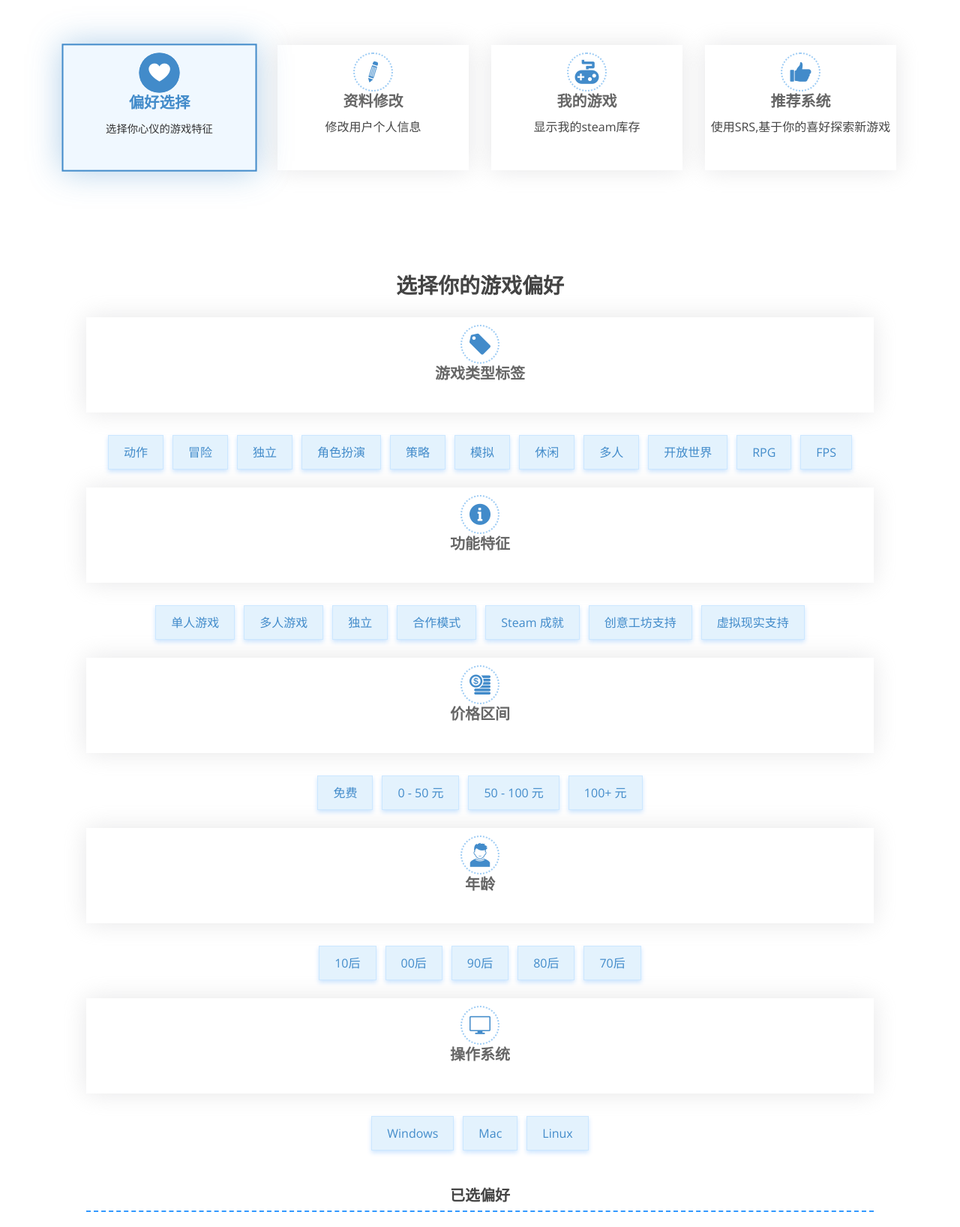
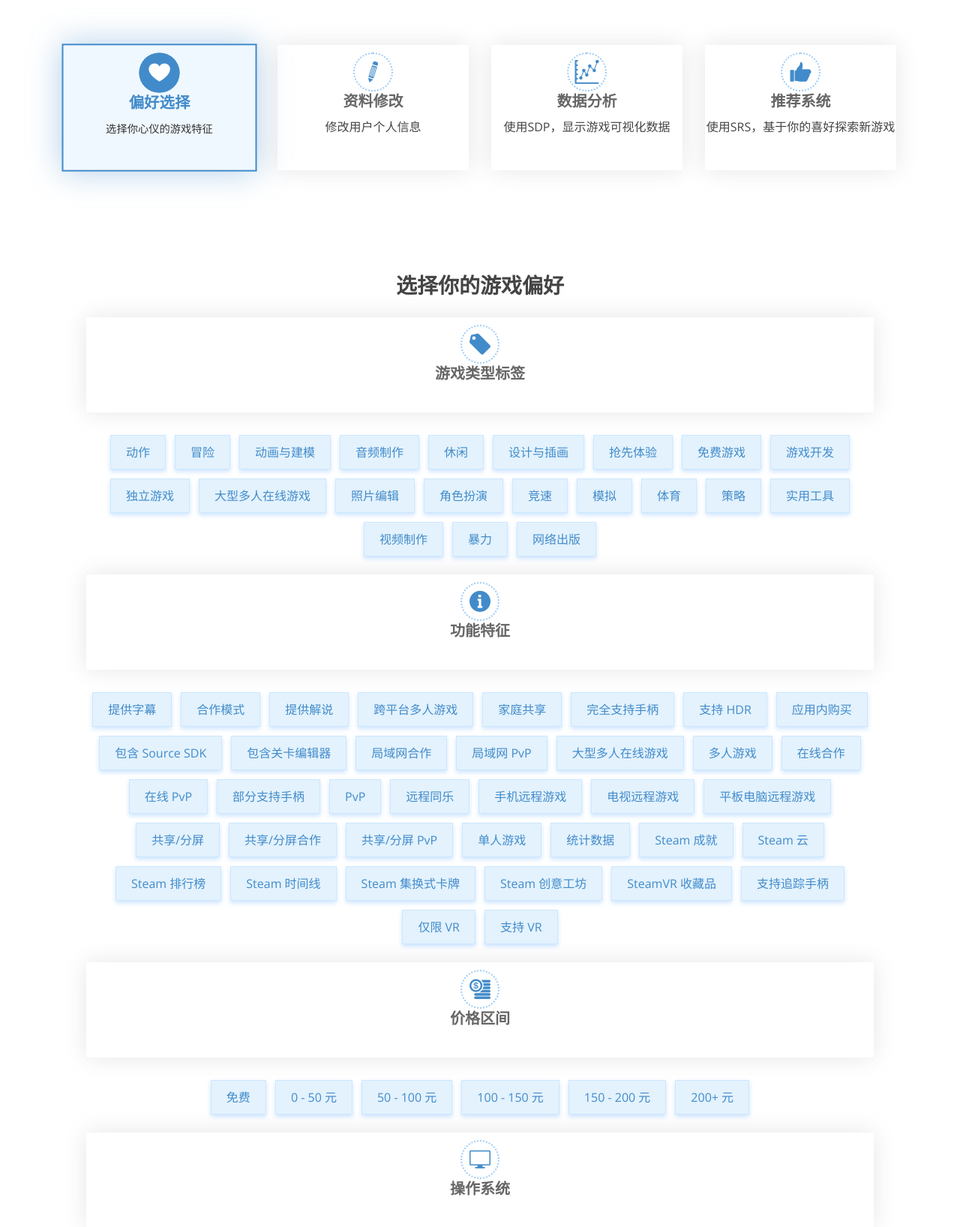
Before and after one commit to KurotaniTakeo/SteamBigData, a Flask app: page /preference in a window 1280 px wide. Shown: the part 113-1749 px from the top of the page at 75% size. Run offline with Flask 3, Linux system fonts and the light colour scheme; some libraries are stand-ins or nearby versions.

Commit message:
font end optimization

```diff
--- a/app.py
+++ b/app.py
@@ -1,4 +1,4 @@
-from flask import Flask, render_template, request, redirect, url_for, session, flash
+from flask import Flask, render_template, request, redirect, url_for, session, flash, jsonify
 from decouple import config
 from pymysql import Connection
 from pymysql.cursors import DictCursor
@@ -71,8 +71,9 @@ def login():
 
         if user:
             session['user_name'] = user[3]
+            session['user_id'] = user[0]
             flash('登录成功！', 'success')
-            return render_template('login.html', user_name=user[3], delay_redirect=True)
+            return render_template('login.html', user_name=user[3], user_id=user[0], delay_redirect=True)
 
         flash('邮箱或密码错误！', 'danger')
 
@@ -92,18 +93,14 @@ def register():
             request.form['mail'],
             request.form['password'],
             request.form['user_name'],
-            request.form['preference_category'],
-            request.form['preference_price'],
             request.form['age'],
             request.form['gender'],
-            request.form['languages'],
-            request.form['platforms']
         )
 
         query = """
         INSERT INTO users
-        (mail, password, user_name, preference_category, preference_price, age, gender, languages, platforms)
-        VALUES (%s, %s, %s, %s, %s, %s, %s, %s, %s)
+        (mail, password, user_name, age, gender)
+        VALUES (%s, %s, %s, %s, %s)
         """
 
         try:
@@ -121,13 +118,216 @@ def register():
 @app.route('/user')
 def user():
     user_name = session.get('user_name')
-    return render_template("user.html", user_name=user_name)
+    user_id = session.get('user_id')
+    return render_template("user.html", user_name=user_name, user_id=user_id)
 
 
 @app.route('/preference')
 def preference():
     user_name = session.get('user_name')
-    return render_template("preference.html", user_name=user_name)
+    user_id = session.get('user_id')
+
+    # 初始化前端需要的偏好格式
+    preferences = {
+        'genre': [],
+        'category': [],
+        'price': [],
+        'platform': []
+    }
+
+    # 反向映射英文 ➜ 中文（只对 genre 和 category）
+    reverse_translations = {
+        'genre': {v: k for k, v in translations['genre'].items()},
+        'category': {v: k for k, v in translations['category'].items()}
+    }
+
+    if user_id:
+        query = "SELECT prefer, value FROM preferences WHERE user_id = %s"
+        with Database.cursor() as cursor:
+            cursor.execute(query, (user_id,))
+            for prefer_type, value in cursor.fetchall():
+                if prefer_type in preferences:
+                    if prefer_type in reverse_translations:
+                        # 翻译为中文后存入
+                        cn_value = reverse_translations[prefer_type].get(value, value)
+                        preferences[prefer_type].append(cn_value)
+                    else:
+                        # price 和 platform 保持原样
+                        preferences[prefer_type].append(value)
+
+    return render_template("preference.html", user_name=user_name, user_id=user_id, preferences=preferences)
+
+
+@app.route('/SDP')
+def SDP():
+    user_name = session.get('user_name')
+    user_id = session.get('user_id')
+    if not user_id:
+        return jsonify({'message': '未登录，无法使用SDP'}), 403
+    return render_template("SDP.html", user_name=user_name, user_id=user_id)
+
+@app.route('/SRS')
+def SRS():
+    user_name = session.get('user_name')
+    user_id = session.get('user_id')
+    if not user_id:
+        return jsonify({'message': '未登录，无法使用SRS'}), 403
+    return render_template("SRS.html", user_name=user_name, user_id=user_id)
+
+@app.route('/change')
+def change():
+    user_name = session.get('user_name')
+    user_id = session.get('user_id')
+    if not user_id:
+        return jsonify({'message': '未登录，无法使用修改用户信息'}), 403
+    return render_template("change.html", user_name=user_name, user_id=user_id)
+
+@app.route('/update-user-info', methods=['POST'])
+def update_user_info():
+    user_id = session.get('user_id')
+    if not user_id:
+        flash('请先登录后再修改资料', 'danger')
+        return redirect(url_for('login'))
+
+    mail = request.form.get('mail')
+    password = request.form.get('password')  # 可选
+    user_name = request.form.get('user_name')
+    age = request.form.get('age')
+    gender = request.form.get('gender')
+
+    try:
+        with Database.cursor() as cursor:
+            # 可根据 password 是否为空来判断是否更新
+            if password:
+                cursor.execute(
+                    "UPDATE users SET mail=%s, password=%s, user_name=%s, age=%s, gender=%s WHERE uid=%s",
+                    (mail, password, user_name, age, gender, user_id)
+                )
+            else:
+                cursor.execute(
+                    "UPDATE users SET mail=%s, user_name=%s, age=%s, gender=%s WHERE uid=%s",
+                    (mail, user_name, age, gender, user_id)
+                )
+        flash('资料修改成功！', 'success')
+        # 更新 session 中的 user_name
+        session['user_name'] = user_name
+    except Exception as e:
+        print("资料更新出错:", e)
+        flash('修改失败，请稍后再试。', 'danger')
+
+    return redirect(url_for('user'))
+
+
+
+
+
+
+
+translations = {
+    "category": {
+        "提供字幕": "Captions available",
+        "合作模式": "Co-op",
+        "提供解说": "Commentary available",
+        "跨平台多人游戏": "Cross-Platform Multiplayer",
+        "家庭共享": "Family Sharing",
+        "完全支持手柄": "Full controller support",
+        "支持 HDR": "HDR available",
+        "应用内购买": "In-App Purchases",
+        "包含 Source SDK": "Includes Source SDK",
+        "包含关卡编辑器": "Includes level editor",
+        "局域网合作": "LAN Co-op",
+        "局域网 PvP": "LAN PvP",
+        "大型多人在线游戏": "MMO",
+        "多人游戏": "Multi-player",
+        "在线合作": "Online Co-op",
+        "在线 PvP": "Online PvP",
+        "部分支持手柄": "Partial Controller Support",
+        "PvP": "PvP",
+        "远程同乐": "Remote Play Together",
+        "手机远程游戏": "Remote Play on Phone",
+        "电视远程游戏": "Remote Play on TV",
+        "平板电脑远程游戏": "Remote Play on Tablet",
+        "共享/分屏": "Shared/Split Screen",
+        "共享/分屏合作": "Shared/Split Screen Co-op",
+        "共享/分屏 PvP": "Shared/Split Screen PvP",
+        "单人游戏": "Single-player",
+        "统计数据": "Stats",
+        "Steam 成就": "Steam Achievements",
+        "Steam 云": "Steam Cloud",
+        "Steam 排行榜": "Steam Leaderboards",
+        "Steam 时间线": "Steam Timeline",
+        "Steam 集换式卡牌": "Steam Trading Cards",
+        "Steam 创意工坊": "Steam Workshop",
+        "SteamVR 收藏品": "SteamVR Collectibles",
+        "支持追踪手柄": "Tracked Controller Support",
+        "仅限 VR": "VR Only",
+        "支持 VR": "VR Supported"
+    },
+    "genre": {
+        "动作": "Action",
+        "冒险": "Adventure",
+        "动画与建模": "Animation & Modeling",
+        "音频制作": "Audio Production",
+        "休闲": "Casual",
+        "设计与插画": "Design & Illustration",
+        "抢先体验": "Early Access",
+        "免费游戏": "Free To Play",
+        "游戏开发": "Game Development",
+        "独立游戏": "Indie",
+        "大型多人在线游戏": "Massively Multiplayer",
+        "照片编辑": "Photo Editing",
+        "角色扮演": "RPG",
+        "竞速": "Racing",
+        "模拟": "Simulation",
+        "体育": "Sports",
+        "策略": "Strategy",
+        "实用工具": "Utilities",
+        "视频制作": "Video Production",
+        "暴力": "Violent",
+        "网络出版": "Web Publishing"
+    },
+    "price": {},  # 添加空字典，避免 KeyError
+    "platform": {}  # 同上
+
+}
+
+
+@app.route('/submit-preferences', methods=['POST'])
+def submit_preferences():
+    data = request.get_json()
+    user_id = session.get('user_id')  # 获取当前登录用户的ID
+
+    if not user_id:
+        return jsonify({'status': 'error', 'message': '用户未登录'}), 400
+
+    # 将偏好转换为英文
+    def convert_preferences(preferences, type):
+        return [translations[type].get(preference, preference) for preference in preferences]
+
+    try:
+        # 先删除该用户原有偏好
+        with Database.cursor() as cursor:
+            cursor.execute("DELETE FROM preferences WHERE user_id = %s", (user_id,))
+
+        # 再处理并插入新偏好
+        for preference_type, preferences in data.items():
+            english_preferences = convert_preferences(preferences, preference_type)
+
+            for preference in english_preferences:
+                query = """
+                    INSERT INTO preferences (user_id, prefer, value)
+                    VALUES (%s, %s, %s)
+                """
+                form_data = (user_id, preference_type, preference)
+
+                with Database.cursor() as cursor:
+                    cursor.execute(query, form_data)
+
+        return jsonify({'status': 'success', 'message': '偏好设置已保存！'})
+
+    except Exception as e:
+        print(f"偏好提交失败: {e}")
+        return jsonify({'status': 'error', 'message': str(e)}), 500
 
 
 if __name__ == '__main__':
--- a/static/js/main.js
+++ b/static/js/main.js
@@ -257,21 +257,46 @@ setTimeout(() => {
 const tag = original.cloneNode(true);
 tag.classList.add('selected');
 tag.setAttribute('data-label', original.textContent.trim());
+
+// ✅ 保留原有的 data-type
+const dataType = original.getAttribute('data-type');
+if (dataType) {
+  tag.setAttribute('data-type', dataType);
+}
+
 targetContainer.appendChild(tag);
+
   }
 
 }, 1300);
 
 }
-
-
-function initBubbleInteraction() {
+document.addEventListener('DOMContentLoaded', () => {
   const bubbles = document.querySelectorAll('.bubble');
   const selectionBox = document.getElementById('selection-container');
 
+  // ⚠️ 页面加载后先进行回显（只影响 UI 状态，不触发点击）
+  bubbles.forEach(bubble => {
+    const type = bubble.getAttribute('data-type');
+    const value = bubble.textContent.trim();
+
+    if (existingPreferences[type] && existingPreferences[type].includes(value)) {
+      bubble.classList.add('selected');
+
+      // 添加到下方区域，但不使用动画（createCloneAndDrop 会有时序问题）
+      const tag = bubble.cloneNode(true);
+      tag.classList.remove('selected'); // ❗不要保留 .selected，避免影响点击逻辑
+      tag.setAttribute('data-label', value);
+      tag.setAttribute('data-type', type);
+      selectionBox.appendChild(tag);
+    }
+  });
+
+  // ✅ 然后再绑定点击事件（避免和上面逻辑冲突）
   bubbles.forEach(bubble => {
     bubble.addEventListener('click', () => {
       const label = bubble.textContent.trim();
+      const type = bubble.getAttribute('data-type');
 
       if (!bubble.classList.contains('selected')) {
         bubble.classList.add('selected');
@@ -279,90 +304,65 @@ function initBubbleInteraction() {
       } else {
         bubble.classList.remove('selected');
 
-        // 精准匹配下方克隆气泡（data-label）
-        const toRemove = selectionBox.querySelectorAll(`.bubble.selected[data-label="${label}"]`);
+        // 移除下方匹配的克隆标签
+        const toRemove = selectionBox.querySelectorAll(`.bubble[data-label="${label}"]`);
         toRemove.forEach(tag => tag.remove());
       }
     });
   });
-}
 
+  // 清空按钮逻辑
   document.getElementById('clear-btn').addEventListener('click', () => {
-  const selectionBox = document.getElementById('selection-container');
-  selectionBox.innerHTML = ''; // 清空下方容器
-
-  // 把所有上方的 bubble 恢复未选状态
+    selectionBox.innerHTML = '';
     document.querySelectorAll('.bubble.selected').forEach(bubble => {
       bubble.classList.remove('selected');
     });
   });
 
-    document.addEventListener('DOMContentLoaded', initBubbleInteraction);
-    document.getElementById('clear-btn').addEventListener('click', () => {
-  const selectionBox = document.getElementById('selection-container');
-  selectionBox.innerHTML = ''; // 清空下方容器
+  // 提交逻辑
+  document.getElementById('submit-preference').addEventListener('click', async () => {
+    const selections = {
+      genre: [],
+      category: [],
+      price: [],
+      platform: []
+    };
 
-  // 把所有上方的 bubble 恢复未选状态
-  document.querySelectorAll('.bubble.selected').forEach(bubble => {
-    bubble.classList.remove('selected');
-  });
+    document.querySelectorAll('#selection-container .bubble').forEach(bubble => {
+      const type = bubble.getAttribute('data-type');
+      const value = bubble.textContent.trim();
+
+      if(type === 'genre') selections.genre.push(value);
+      else if(type === 'category') selections.category.push(value);
+      else if(type === 'price') selections.price.push(value);
+      else if(type === 'platform') selections.platform.push(value);
     });
 
-    particlesJS("particles-js", {
-  "particles": {
-    "number": {
-      "value": 80,
-      "density": {
-        "enable": true,
-        "value_area": 800
+    try {
+      const response = await fetch('/submit-preferences', {
+        method: 'POST',
+        headers: {
+          'Content-Type': 'application/json',
+        },
+        body: JSON.stringify(selections)
+      });
+
+      if(response.ok) {
+        alert('偏好设置已保存！');
       }
-    },
-    "color": {
-      "value": "#00aaff"
-    },
-    "shape": {
-      "type": "circle"
-    },
-    "opacity": {
-      "value": 0.5
-    },
-    "size": {
-      "value": 3,
-      "random": true
-    },
-    "line_linked": {
-      "enable": true,
-      "distance": 150,
-      "color": "#00ccff",
-      "opacity": 0.4,
-      "width": 1
-    },
-    "move": {
-      "enable": true,
-      "speed": 3,
-      "direction": "none",
-      "random": false,
-      "out_mode": "bounce"
+    } catch (error) {
+      console.error('保存失败:', error);
     }
-  },
-  "interactivity": {
-    "events": {
-      "onhover": {
-        "enable": true,
-        "mode": "repulse"
-      }
-    }
-  },
-  "retina_detect": true
   });
+
+  // 图标弹窗逻辑
   document.addEventListener('click', function (e) {
-    // 关闭所有弹窗
     document.querySelectorAll('.icon-with-popup .popup').forEach(p => p.style.display = 'none');
 
-    // 判断是否点击了图标
     const iconBox = e.target.closest('.icon-with-popup');
     if (iconBox) {
       const popup = iconBox.querySelector('.popup');
       popup.style.display = 'block';
     }
   });
+});
--- a/templates/base.html
+++ b/templates/base.html
@@ -91,12 +91,12 @@
               <ul>
 
                 <li class="drop-down">
-                  <a href="">个人中心</a>
+                  <a href="/user">个人中心</a>
                   <ul>
                     <li><a href="/preference">偏好选择</a></li>
-                    <li><a href="/game">资料修改</a></li>
-                    <li><a href="/score">我的游戏</a></li>
-                    <li><a href="/word">推荐系统</a></li>
+                    <li><a href="/change">资料修改</a></li>
+                    <li><a href="/SDP">数据分析</a></li>
+                    <li><a href="/SRS">推荐系统</a></li>
                   </ul>
                 </li>
                 <li><a href="/logout" class="link-red">退出</a></li>
--- a/templates/login.html
+++ b/templates/login.html
@@ -13,7 +13,7 @@ welcome %}用户登录{% endblock %}{% block content %}
                 <div class="info-box">
                   <i class="icofont-contact-add"></i>
                   <h3>注册</h3>
-                  <p>没有账号？点击注册即可创建新用户</p>
+                  <p>没有账号？注册即可创建新用户</p>
                 </div>
               </a>
             </div>
@@ -21,7 +21,7 @@ welcome %}用户登录{% endblock %}{% block content %}
               <div class="info-box-chosen">
                 <i class="icofont-login"></i>
                 <h3>登录</h3>
-                <p>已经注册？点击登录立即体验完整功能</p>
+                <p>已经注册？登录立即体验完整功能</p>
               </div>
             </div>
             <!-- 显示闪现消息 -->
--- a/templates/preference.html
+++ b/templates/preference.html
@@ -1,13 +1,21 @@
-{% extends "base.html" %} {% block title %}偏好选择{% endblock %} {% block
-body_attr %} data-delay-redirect="{{ 'true' if delay_redirect else 'false' }}"
-{% endblock %}{% block welcome %}个人中心：偏好选择{% endblock %}{% block
-content %}
+{% extends "base.html" %}
 
+{% block title %}偏好选择{% endblock %}
+
+{% block body_attr %}
+  data-delay-redirect="{{ 'true' if delay_redirect else 'false' }}"
+{% endblock %}
+
+{% block welcome %}个人中心：偏好选择{% endblock %}
+
+{% block content %}
 <main id="main">
+
   <!-- ======= Preference Section ======= -->
   <section id="account" class="account">
     <div class="container">
       <div class="row">
+        <!-- 四个 info-box 快捷导航 -->
         <div class="col-lg-3 d-flex align-items-stretch" data-aos="fade-up">
           <div class="info-box-chosen">
             <i class="icofont-heart"></i>
@@ -17,7 +25,7 @@ content %}
         </div>
 
         <div class="col-lg-3 d-flex align-items-stretch" data-aos="fade-up">
-          <a href="" class="info-box-link">
+          <a href="/change" class="info-box-link">
             <div class="info-box">
               <i class="icofont-pencil"></i>
               <h3>资料修改</h3>
@@ -25,43 +33,41 @@ content %}
             </div>
           </a>
         </div>
+
         <div class="col-lg-3 d-flex align-items-stretch" data-aos="fade-up">
-          <a href="" class="info-box-link">
+          <a href="/SDP" class="info-box-link">
             <div class="info-box">
-              <i class="icofont-game"></i>
-              <h3>我的游戏</h3>
-              <p>显示我的steam库存</p>
+                  <i class="icofont-chart-line"></i>
+                  <h3>数据分析</h3>
+                  <p>使用SDP，显示游戏可视化数据</p>
             </div>
           </a>
         </div>
+
         <div class="col-lg-3 d-flex align-items-stretch" data-aos="fade-up">
-          <a href=" " class="info-box-link">
+          <a href="/SRS" class="info-box-link">
             <div class="info-box">
               <i class="icofont-thumbs-up"></i>
               <h3>推荐系统</h3>
-              <p>使用SRS,基于你的喜好探索新游戏</p>
+              <p>使用SRS，基于你的喜好探索新游戏</p>
             </div>
           </a>
         </div>
-        <!-- 显示闪现消息 -->
+
+        <!-- 闪现消息 -->
         <div class="col-lg-12 mx-auto">
-          {% with messages = get_flashed_messages(with_categories=true) %} {% if
-          messages %} {% for category, message in messages %}
-          <div
-            class="alert alert-{{ category }} alert-dismissible fade show"
-            role="alert"
-          >
-            {{ message }}
-            <button
-              type="button"
-              class="close"
-              data-dismiss="alert"
-              aria-label="Close"
-            >
-              <span aria-hidden="true">&times;</span>
-            </button>
-          </div>
-          {% endfor %} {% endif %} {% endwith %}
+          {% with messages = get_flashed_messages(with_categories=true) %}
+            {% if messages %}
+              {% for category, message in messages %}
+              <div class="alert alert-{{ category }} alert-dismissible fade show" role="alert">
+                {{ message }}
+                <button type="button" class="close" data-dismiss="alert" aria-label="Close">
+                  <span aria-hidden="true">&times;</span>
+                </button>
+              </div>
+              {% endfor %}
+            {% endif %}
+          {% endwith %}
           <div id="delay-redirect" style="display: none"></div>
         </div>
       </div>
@@ -71,63 +77,36 @@ content %}
           <h3 class="text-center mb-4">选择你的游戏偏好</h3>
 
           <!-- 游戏标签 -->
-
           <div class="info-box-non-hover">
             <i class="icofont-tag"></i>
             <h3>游戏类型标签</h3>
           </div>
-
           <div id="tags" class="bubble-container mb-4">
-            <span class="bubble">动作</span>
-            <span class="bubble">冒险</span>
-            <span class="bubble">独立</span>
-            <span class="bubble">角色扮演</span>
-            <span class="bubble">策略</span>
-            <span class="bubble">模拟</span>
-            <span class="bubble">休闲</span>
-            <span class="bubble">多人</span>
-            <span class="bubble">开放世界</span>
-            <span class="bubble">RPG</span>
-            <span class="bubble">FPS</span>
+            {% for label in ['动作','冒险','动画与建模','音频制作','休闲','设计与插画','抢先体验','免费游戏','游戏开发','独立游戏','大型多人在线游戏','照片编辑','角色扮演','竞速','模拟','体育','策略','实用工具','视频制作','暴力','网络出版'] %}
+              <span class="bubble" data-type="genre">{{ label }}</span>
+            {% endfor %}
           </div>
 
+          <!-- 功能特征 -->
           <div class="info-box-non-hover">
             <i class="icofont-info-circle"></i>
             <h3>功能特征</h3>
           </div>
+          <div id="feature" class="bubble-container mb-4">
+            {% for feature in ['提供字幕','合作模式','提供解说','跨平台多人游戏','家庭共享','完全支持手柄','支持 HDR','应用内购买','包含 Source SDK','包含关卡编辑器','局域网合作','局域网 PvP','大型多人在线游戏','多人游戏','在线合作','在线 PvP','部分支持手柄','PvP','远程同乐','手机远程游戏','电视远程游戏','平板电脑远程游戏','共享/分屏','共享/分屏合作','共享/分屏 PvP','单人游戏','统计数据','Steam 成就','Steam 云','Steam 排行榜','Steam 时间线','Steam 集换式卡牌','Steam 创意工坊','SteamVR 收藏品','支持追踪手柄','仅限 VR','支持 VR'] %}
+              <span class="bubble" data-type="category">{{ feature }}</span>
+            {% endfor %}
+          </div>
 
-          <div id="feature" class="bubble-container mb-4">
-            <span class="bubble">单人游戏</span>
-            <span class="bubble">多人游戏</span>
-            <span class="bubble">独立</span>
-            <span class="bubble">合作模式</span>
-            <span class="bubble">Steam 成就</span>
-            <span class="bubble">创意工坊支持</span>
-            <span class="bubble">虚拟现实支持</span>
-          </div>
-          <!-- 价格 -->
+          <!-- 价格区间 -->
           <div class="info-box-non-hover">
             <i class="icofont-coins"></i>
             <h3>价格区间</h3>
           </div>
           <div id="price" class="bubble-container mb-4">
-            <span class="bubble">免费</span>
-            <span class="bubble">0 - 50 元</span>
-            <span class="bubble">50 - 100 元</span>
-            <span class="bubble">100+ 元</span>
-          </div>
-
-          <!-- 年龄 -->
-          <div class="info-box-non-hover">
-            <i class="icofont-boy"></i>
-            <h3>年龄</h3>
-          </div>
-          <div id="age" class="bubble-container mb-4">
-            <span class="bubble">10后</span>
-            <span class="bubble">00后</span>
-            <span class="bubble">90后</span>
-            <span class="bubble">80后</span>
-            <span class="bubble">70后</span>
+            {% for price in ['免费','0 - 50 元','50 - 100 元','100 - 150 元','150 - 200 元','200+ 元'] %}
+              <span class="bubble" data-type="price">{{ price }}</span>
+            {% endfor %}
           </div>
 
           <!-- 操作系统 -->
@@ -136,26 +115,27 @@ content %}
             <h3>操作系统</h3>
           </div>
           <div id="os" class="bubble-container mb-4">
-            <span class="bubble">Windows</span>
-            <span class="bubble">Mac</span>
-            <span class="bubble">Linux</span>
+            {% for os in ['Windows', 'Mac', 'Linux'] %}
+              <span class="bubble" data-type="platform">{{ os }}</span>
+            {% endfor %}
           </div>
 
-          <!-- 被选中的泡泡掉落后显示区域 -->
+          <!-- 已选显示区域 -->
           <h5 class="text-center mt-5">已选偏好</h5>
           <div id="selection-container" class="selection-dropzone"></div>
 
-          <!-- 提交按钮 -->
           <!-- 提交和清空按钮 -->
           <div class="text-center mt-4">
-            <button class="bubble-button">提交偏好</button>
+            <button id="submit-preference" class="bubble-button">提交偏好</button>
             <button id="clear-btn" class="bubble-button">清空已选</button>
           </div>
         </div>
       </section>
     </div>
   </section>
-  <!-- End Preference Section -->
 </main>
+<script>
+  const existingPreferences = {{ preferences | tojson }};
+</script>
 
 {% endblock %}
```
Also changed, not shown: templates/SDP.html (added, +8 -0 lines), templates/SRS.html (added, +8 -0 lines), templates/change.html (added, +157 -0 lines), templates/register.html (+2 -56 lines), templates/user.html (+10 -8 lines). Lines whose indentation alone changed are shown as unchanged.
